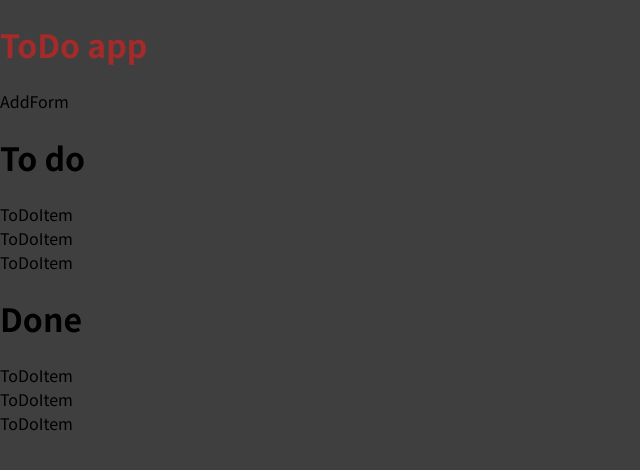
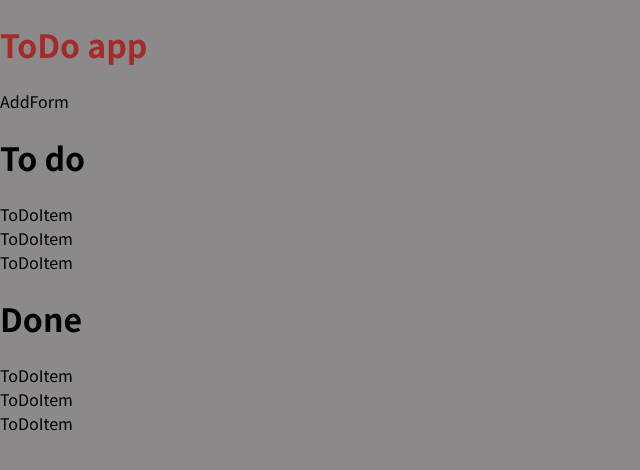
Before and after one commit to primasghar/to-do-list-app, a React (Create React App) app: page / in a window 1280 px wide. Shown: the top 470 px of the page, without its empty margins (0-640 px from the left). Built offline with nearby package versions, Linux system fonts and the light colour scheme.

Commit message:
Changed background color

```diff
--- a/src/index.css
+++ b/src/index.css
@@ -10,5 +10,5 @@ html {
 
 body {
   margin: 0;
-  background-color: #3f3f3f;
+  background-color: #8b8989;
 }
```
